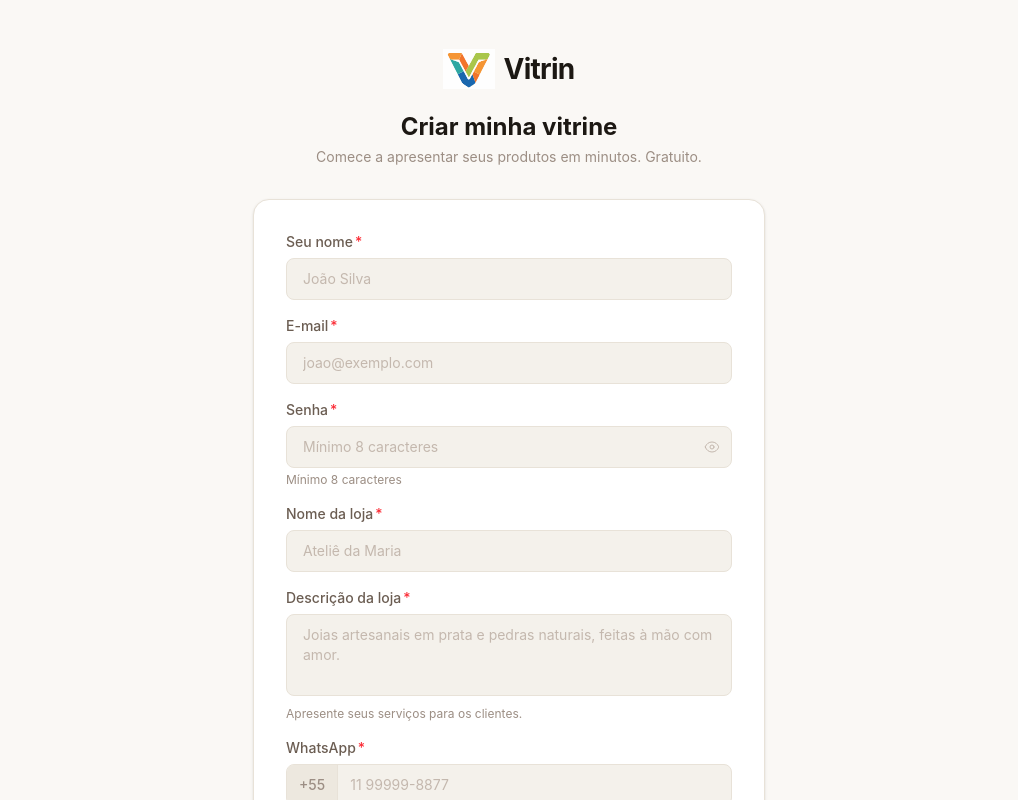
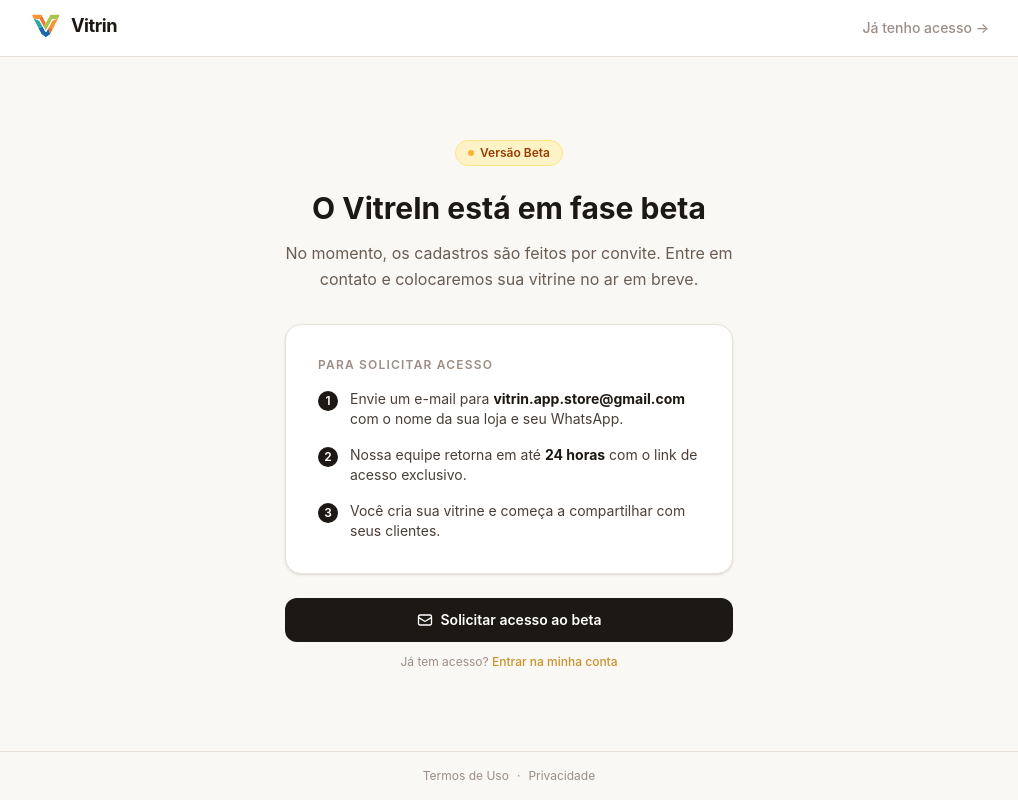
Before and after one commit to Henrique-Rmc/vitrine3dfront, a React (Vite) app: page /admin/register in a window 1280 px wide. Shown: the top 800 px of the page, without its empty margins (131-1149 px from the left). Built offline with nearby package versions, Linux system fonts and the light colour scheme; no server answers.

Commit message:
Rota secreta de registro

```diff
--- a/src/App.tsx
+++ b/src/App.tsx
@@ -17,6 +17,7 @@
 import TermsOfUsePage from './pages/TermsOfUsePage'
 import PrivacyPolicyPage from './pages/PrivacyPolicyPage'
 import ReportPage from './pages/ReportPage'
+import BetaPage from './pages/BetaPage'
 
 function PublicOnlyRoute() {
   const { isAuthenticated, isLoading } = useAuth()
@@ -40,10 +41,13 @@
             <Route path="/denunciar" element={<ReportPage />} />
           </Route>
 
+          {/* ── Beta gate: public ── */}
+          <Route path="/admin/register" element={<BetaPage />} />
+
           {/* ── Admin: public (only for guests) ── */}
           <Route element={<PublicOnlyRoute />}>
             <Route path="/admin/login" element={<LoginPage />} />
-            <Route path="/admin/register" element={<RegisterPage />} />
+            <Route path="/admin/register/k7m3p9r2" element={<RegisterPage />} />
           </Route>
 
           {/* ── Admin: protected (requires auth) ── */}
--- /dev/null
+++ b/src/pages/BetaPage.tsx
@@ -0,0 +1,95 @@
+import { Link } from 'react-router-dom'
+import Logo from '../components/Logo'
+
+const CONTACT_EMAIL = 'vitrin.app.store@gmail.com'
+
+export default function BetaPage() {
+  const subject = encodeURIComponent('Quero participar do beta do VitreIn')
+  const body    = encodeURIComponent(
+    'Olá,\n\nGostaria de criar minha vitrine no VitreIn. Seguem meus dados:\n\n' +
+    'Nome: \nNome da loja: \nWhatsApp: \n\nAguardo o acesso. Obrigado!'
+  )
+
+  return (
+    <div className="min-h-screen bg-[#faf8f5] flex flex-col">
+
+      {/* Nav */}
+      <header className="sticky top-0 z-30 bg-white/95 backdrop-blur border-b border-[#e8e2d8]">
+        <div className="max-w-5xl mx-auto px-5 sm:px-8 h-14 flex items-center justify-between">
+          <Link to="/"><Logo height={26} /></Link>
+          <Link to="/admin/login" className="text-sm text-[#9c8e84] hover:text-[#1c1813] transition-colors font-medium">
+            Já tenho acesso →
+          </Link>
+        </div>
+      </header>
+
+      {/* Content */}
+      <main className="flex-1 flex items-center justify-center px-5 py-16">
+        <div className="max-w-md w-full text-center">
+
+          {/* Badge */}
+          <span className="inline-flex items-center gap-1.5 px-3 py-1 rounded-full bg-amber-100 border border-amber-200 text-xs font-semibold text-amber-800 mb-6">
+            <span className="w-1.5 h-1.5 rounded-full bg-amber-500 animate-pulse" />
+            Versão Beta
+          </span>
+
+          {/* Heading */}
+          <h1 className="text-2xl sm:text-3xl font-bold text-[#1c1813] leading-tight mb-3">
+            O VitreIn está em fase beta
+          </h1>
+          <p className="text-[#6b5d52] text-sm sm:text-base leading-relaxed mb-8">
+            No momento, os cadastros são feitos por convite. Entre em contato e
+            colocaremos sua vitrine no ar em breve.
+          </p>
+
+          {/* Card */}
+          <div className="rounded-2xl border border-[#e8e2d8] bg-white shadow-sm p-6 sm:p-8 text-left mb-6">
+            <p className="text-xs font-semibold uppercase tracking-widest text-[#9c8e84] mb-4">
+              Para solicitar acesso
+            </p>
+
+            <ol className="space-y-4 text-sm text-[#4a3f38]">
+              <li className="flex gap-3">
+                <span className="mt-0.5 w-5 h-5 rounded-full bg-[#1c1813] text-white text-xs flex items-center justify-center shrink-0 font-semibold">1</span>
+                <span>Envie um e-mail para <strong className="text-[#1c1813]">{CONTACT_EMAIL}</strong> com o nome da sua loja e seu WhatsApp.</span>
+              </li>
+              <li className="flex gap-3">
+                <span className="mt-0.5 w-5 h-5 rounded-full bg-[#1c1813] text-white text-xs flex items-center justify-center shrink-0 font-semibold">2</span>
+                <span>Nossa equipe retorna em até <strong className="text-[#1c1813]">24 horas</strong> com o link de acesso exclusivo.</span>
+              </li>
+              <li className="flex gap-3">
+                <span className="mt-0.5 w-5 h-5 rounded-full bg-[#1c1813] text-white text-xs flex items-center justify-center shrink-0 font-semibold">3</span>
+                <span>Você cria sua vitrine e começa a compartilhar com seus clientes.</span>
+              </li>
+            </ol>
+          </div>
+
+          {/* CTA */}
+          <a
+            href={`mailto:${CONTACT_EMAIL}?subject=${subject}&body=${body}`}
+            className="flex items-center justify-center gap-2 w-full rounded-xl bg-[#1c1813] hover:bg-[#2c2620] text-white font-semibold py-3 text-sm transition-colors mb-3"
+          >
+            <svg className="w-4 h-4 shrink-0" fill="none" viewBox="0 0 24 24" stroke="currentColor" strokeWidth={2}>
+              <path strokeLinecap="round" strokeLinejoin="round" d="M21.75 6.75v10.5a2.25 2.25 0 01-2.25 2.25h-15a2.25 2.25 0 01-2.25-2.25V6.75m19.5 0A2.25 2.25 0 0019.5 4.5h-15a2.25 2.25 0 00-2.25 2.25m19.5 0v.243a2.25 2.25 0 01-1.07 1.916l-7.5 4.615a2.25 2.25 0 01-2.36 0L3.32 8.91a2.25 2.25 0 01-1.07-1.916V6.75" />
+            </svg>
+            Solicitar acesso ao beta
+          </a>
+
+          <p className="text-xs text-[#9c8e84]">
+            Já tem acesso?{' '}
+            <Link to="/admin/login" className="text-[#c9922c] hover:underline font-medium">
+              Entrar na minha conta
+            </Link>
+          </p>
+        </div>
+      </main>
+
+      {/* Footer */}
+      <footer className="border-t border-[#e8e2d8] py-4 px-5 text-center text-xs text-[#9c8e84]">
+        <Link to="/termos-de-uso" className="hover:text-[#1c1813] transition-colors">Termos de Uso</Link>
+        <span className="mx-2">·</span>
+        <Link to="/privacidade" className="hover:text-[#1c1813] transition-colors">Privacidade</Link>
+      </footer>
+    </div>
+  )
+}
```
